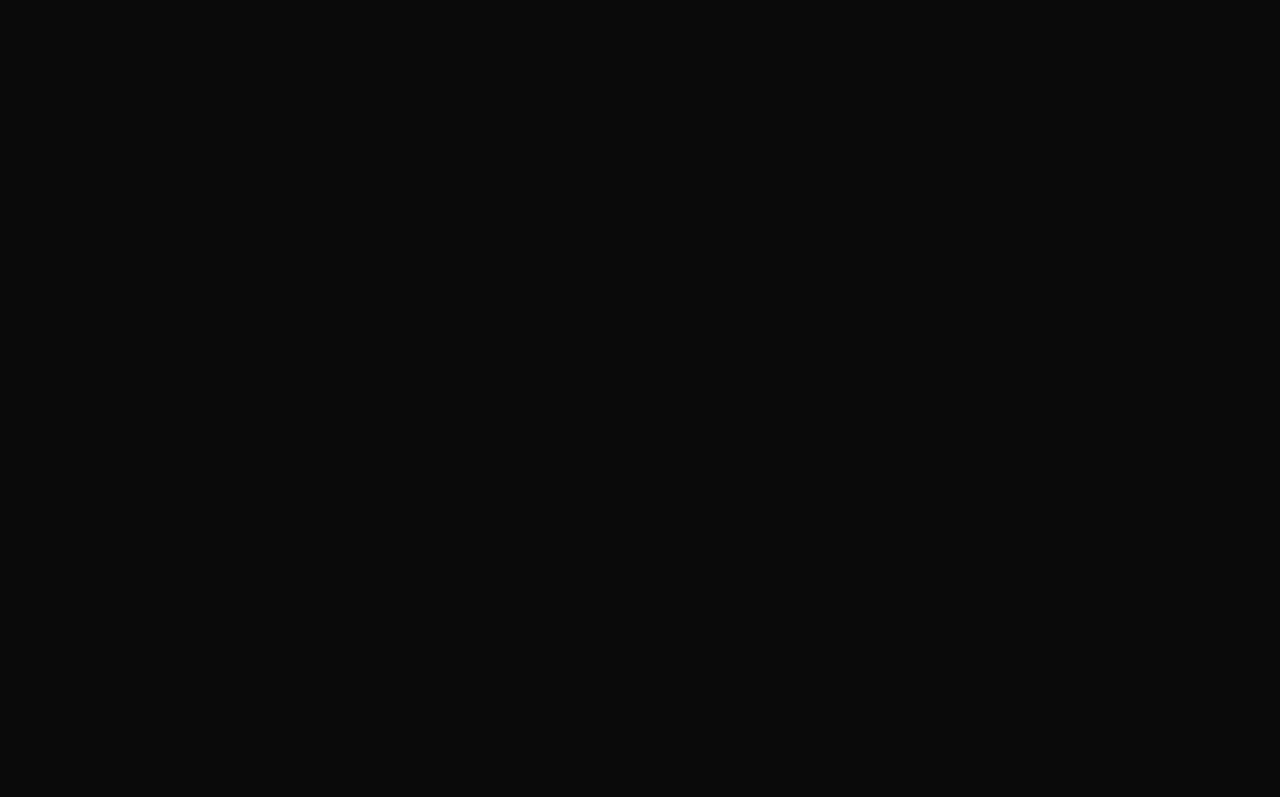
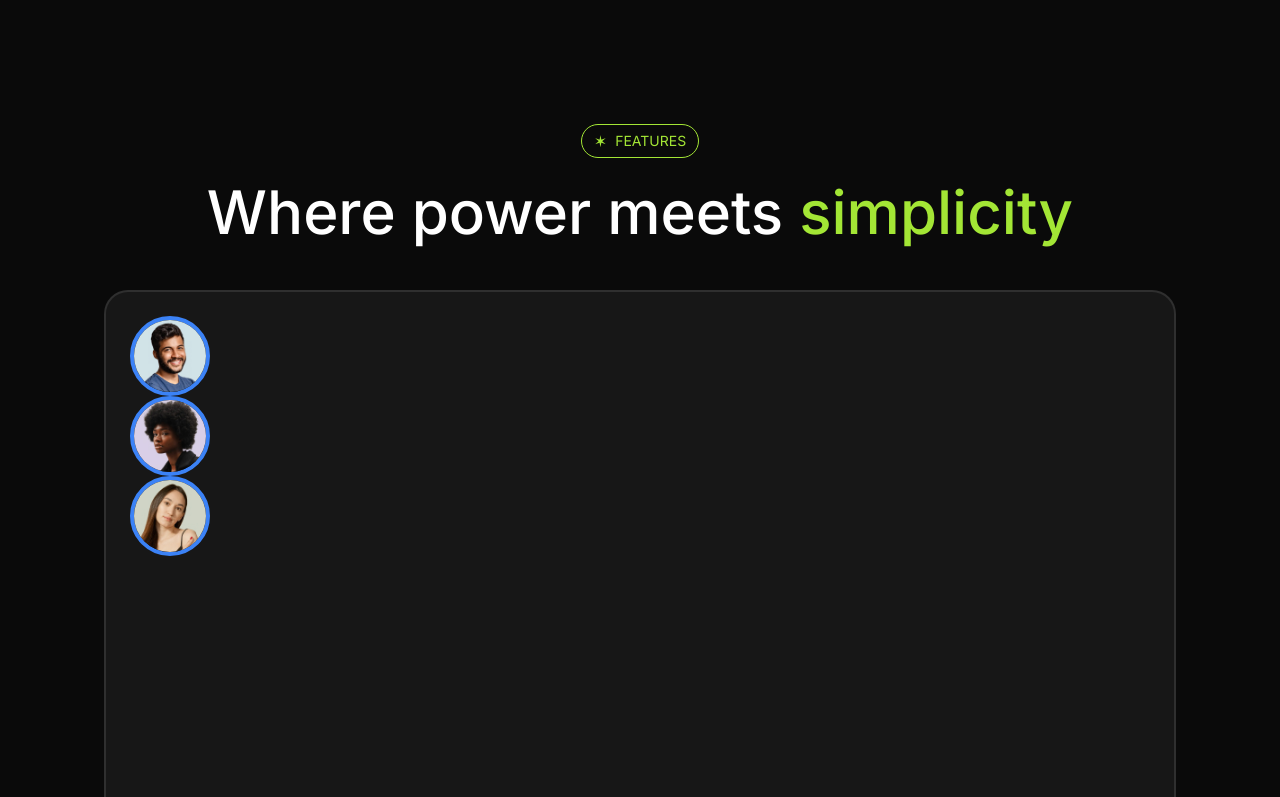
Before and after one commit to JoyBrar2001/SaaS-Landing-Page-5, a Next.js app: page / in a window 1280 px wide. Shown: the part 2000-2797 px from the top of the page. Before the commit the page ends 2028 px from the top, so only its background shows below. Built offline with nearby package versions, Linux system fonts and the light colour scheme.

Commit message:
Doing Features Section

```diff
--- a/src/app/page.tsx
+++ b/src/app/page.tsx
@@ -2,6 +2,7 @@ import Navbar from "@/components/Navbar";
 import Hero from "@/sections/Hero";
 import LogoTicker from "@/sections/LogoTicker";
 import Introduction from "@/sections/Introduction";
+import Features from "@/sections/Features";
 
 export default function Home() {
   return (
@@ -10,6 +11,7 @@ export default function Home() {
       <Hero />
       <LogoTicker />
       <Introduction />
+      <Features />
     </>
   );
 }
--- /dev/null
+++ b/src/components/Avatar.tsx
@@ -0,0 +1,21 @@
+import Image from "next/image";
+import { HTMLAttributes } from "react";
+import { twMerge } from "tailwind-merge";
+
+export default function Avatar(
+  props: HTMLAttributes<HTMLDivElement>
+) {
+  const { className, children, ...rest } = props;
+
+  return (
+    <div
+      className={twMerge(
+        "size-20 rounded-full overflow-hidden border-4 border-blue-500",
+        className
+      )}
+      {...rest}
+    >
+      {children}
+    </div>
+  );
+}
--- /dev/null
+++ b/src/components/FeatureCard.tsx
@@ -0,0 +1,27 @@
+import React from "react";
+
+export default function FeatureCard(props: {
+  title: string;
+  description: string;
+  children?: React.ReactNode;
+}) {
+  const { title, description, children } = props;
+
+  return (
+    <div className="bg-neutral-900 border-white/10 border-2 p-6 rounded-3xl">
+      <div className="aspect-video">
+        {children}
+      </div>
+
+      <div>
+        <h3 className="text-3xl font-medium mt-6">
+          {title}
+        </h3>
+
+        <p className="text-white/50 mt-2">
+          {description}
+        </p>
+      </div>
+    </div>
+  );
+}
--- /dev/null
+++ b/src/sections/Features.tsx
@@ -0,0 +1,95 @@
+import Tag from "@/components/Tag";
+import FeatureCard from "@/components/FeatureCard";
+
+import avatar1 from "@/assets/images/avatar-ashwin-santiago.jpg";
+import avatar2 from "@/assets/images/avatar-lula-meyers.jpg";
+import avatar3 from "@/assets/images/avatar-florence-shaw.jpg";
+import Image from "next/image";
+import Avatar from "@/components/Avatar";
+
+const features = [
+  "Asset Library",
+  "Code Preview",
+  "Flow Mode",
+  "Smart Sync",
+  "Auto Layout",
+  "Fast Search",
+  "Smart Guides",
+];
+
+export default function Features() {
+  return (
+    <section className="py-24">
+      <div className="container">
+        <div className="flex justify-center">
+          <Tag>
+            Features
+          </Tag>
+        </div>
+
+        <h2 className="text-6xl font-medium text-center mt-6">
+          Where power meets{" "}
+          <span className="text-lime-400">
+            simplicity
+          </span>
+        </h2>
+
+        <div className="mt-12 grid grid-cols-1 gap-8">
+          <FeatureCard
+            title="Real-time Collaboration"
+            description="Work together seamlessly with conflict-free team editing"
+          >
+            <div>
+              <Avatar>
+                <Image
+                  src={avatar1}
+                  alt="Avatar 1"
+                />
+              </Avatar>
+
+              <Avatar>
+                <Image
+                  src={avatar2}
+                  alt="Avatar 2"
+                />
+              </Avatar>
+
+              <Avatar>
+                <Image
+                  src={avatar3}
+                  alt="Avatar 3"
+                />
+              </Avatar>
+            </div>
+          </FeatureCard>
+
+          <FeatureCard
+            title="Interactive Prototyping"
+            description="Engage your clients with prototypes that react to user actions"
+          >
+
+          </FeatureCard>
+
+          <FeatureCard
+            title="Keyboard Quick Actions"
+            description="Powerful commands to help you create designs more quickly"
+          >
+
+          </FeatureCard>
+        </div>
+
+        <div>
+          {features.map((feature) => (
+            <div key={feature}>
+              <span></span>
+
+              <span>
+                {feature}
+              </span>
+            </div>
+          ))}
+        </div>
+      </div>
+    </section>
+  );
+}
```
